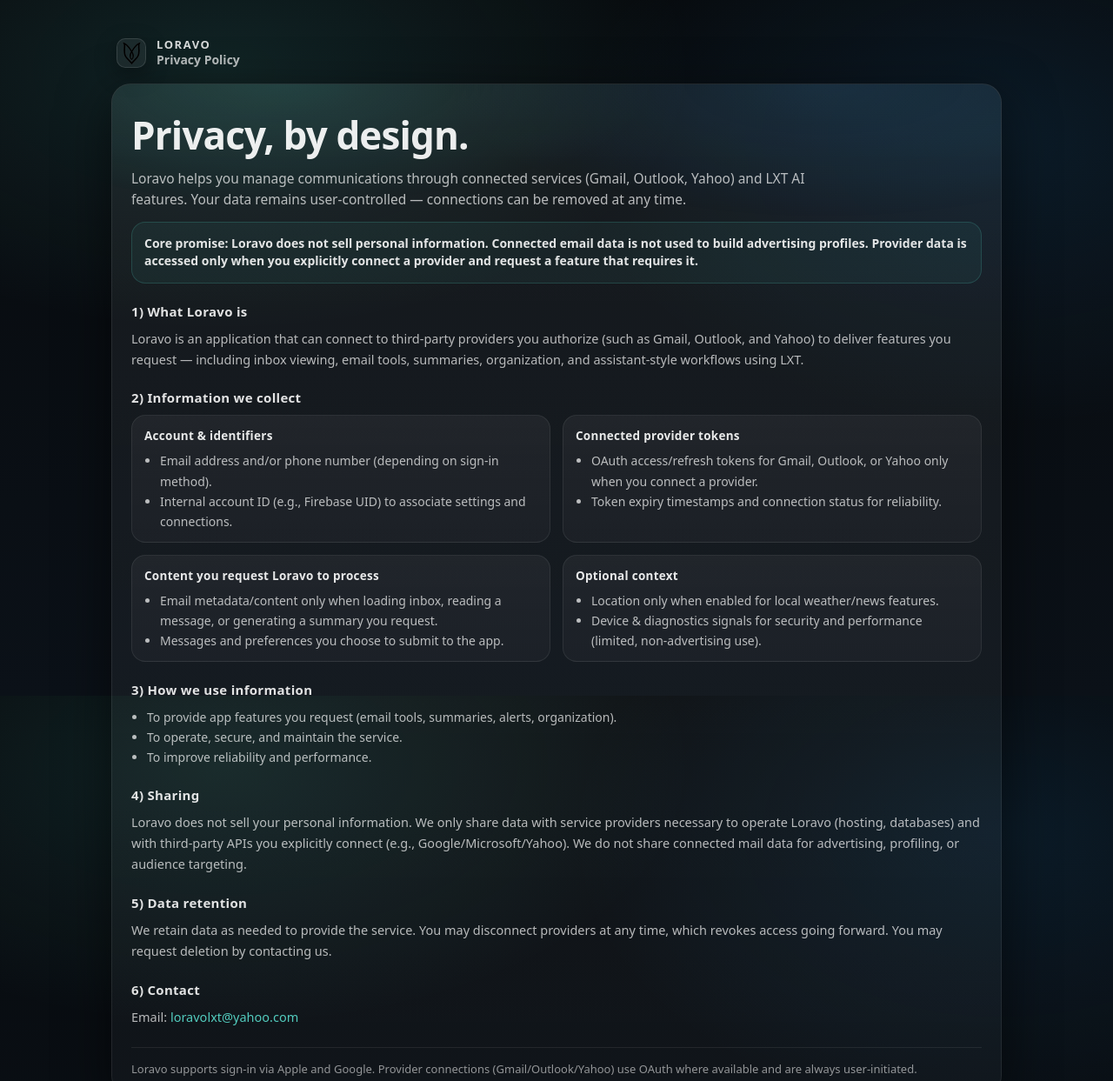
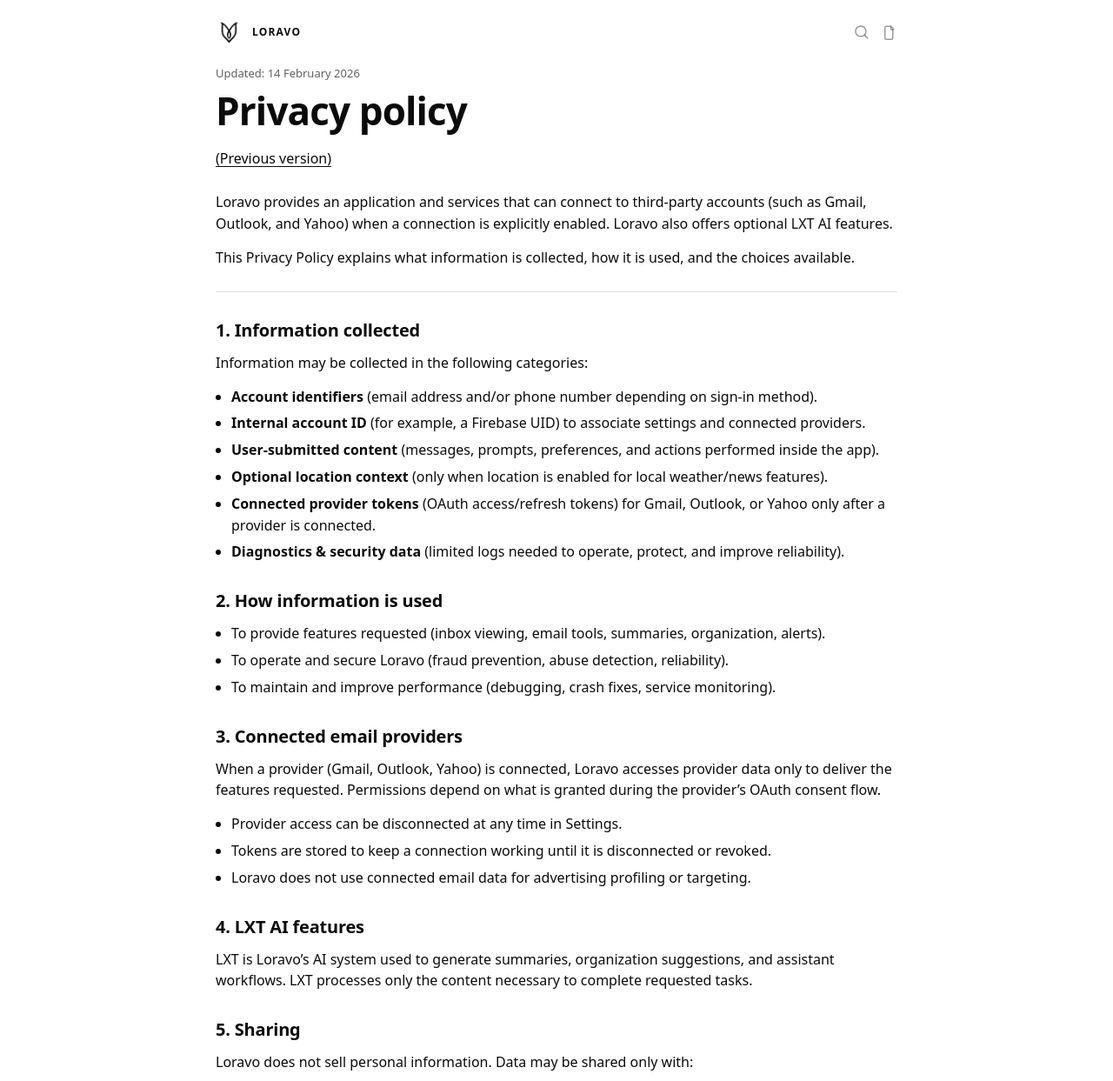
Before and after one commit to loravo/Loravo-backend, a website: page public/privacy.html in a window 1280 px wide. Shown: the top 1243 px of the page at 87% size. Drawn offline with Linux system fonts and the light colour scheme.

Commit message:
Update Gmail OAuth and backend

```diff
--- a/public/privacy.html
+++ b/public/privacy.html
@@ -3,297 +3,267 @@
 <head>
   <meta charset="utf-8" />
   <meta name="viewport" content="width=device-width,initial-scale=1" />
-  <title>Loravo Privacy Policy</title>
+  <title>Loravo — Privacy Policy</title>
 
   <style>
     :root{
-      /* Professional dark slate palette (less teal, more premium/clean) */
-      --bg0:#070A0D;
-      --bg1:#0B1118;
-      --card:#0F1722;
-      --card2:#121C2A;
-      --line:rgba(255,255,255,.08);
-      --text:rgba(255,255,255,.92);
-      --muted:rgba(255,255,255,.70);
-      --soft:rgba(255,255,255,.55);
-
-      /* subtle accent */
-      --accent:#56D6C7;
-      --accent2:#2EA7FF;
-
-      --radius:22px;
-      --radius2:16px;
-      --shadow: 0 18px 60px rgba(0,0,0,.55);
+      --bg: #ffffff;
+      --text: #0b0b0c;
+      --muted: rgba(11,11,12,.65);
+      --link: #0b0b0c;
+      --rule: rgba(11,11,12,.12);
+      --max: 820px;
     }
 
-    *{box-sizing:border-box}
-    html,body{height:100%}
+    *{ box-sizing:border-box; }
+    html, body { height: 100%; }
     body{
       margin:0;
-      font-family: ui-sans-serif, system-ui, -apple-system, Segoe UI, Roboto, Helvetica, Arial;
-      color:var(--text);
-      background:
-        radial-gradient(900px 500px at 20% 10%, rgba(86,214,199,.12), transparent 60%),
-        radial-gradient(900px 600px at 90% 20%, rgba(46,167,255,.10), transparent 55%),
-        linear-gradient(180deg, var(--bg0), var(--bg1));
+      background: var(--bg);
+      color: var(--text);
+      font-family: ui-sans-serif, system-ui, -apple-system, "SF Pro Display", "SF Pro Text", Segoe UI, Roboto, Helvetica, Arial;
       -webkit-font-smoothing: antialiased;
       -moz-osx-font-smoothing: grayscale;
+      line-height: 1.55;
     }
 
     .wrap{
-      max-width: 1060px;
+      max-width: var(--max);
       margin: 0 auto;
-      padding: 34px 18px 80px;
+      padding: 22px 18px 90px;
     }
 
-    /* Top bar */
-    .topbar{
+    /* Top brand row */
+    .brandbar{
       display:flex;
       align-items:center;
-      justify-content:flex-start;
-      gap:12px;
-      padding: 10px 6px 18px;
+      justify-content:space-between;
+      gap: 14px;
+      margin-bottom: 22px;
+    }
+
+    .brandleft{
+      display:flex;
+      align-items:center;
+      gap: 12px;
+      min-width: 0;
     }
 
     .logo{
-      width: 34px;
-      height: 34px;
-      border-radius: 10px;
+      width: 30px;
+      height: 30px;
+      border-radius: 8px;
       object-fit: cover;
-      box-shadow: 0 8px 24px rgba(0,0,0,.35);
-      border:1px solid rgba(255,255,255,.12);
-      background: rgba(255,255,255,.06);
+      display:block;
     }
 
-    .brand{
-      display:flex;
-      flex-direction:column;
-      line-height:1.05;
-    }
-    .brand .name{
-      font-weight: 750;
-      letter-spacing: .12em;
-      font-size: 13px;
-      opacity:.9;
-    }
-    .brand .sub{
-      font-weight: 650;
-      font-size: 14px;
-      color: var(--muted);
-      margin-top: 4px;
+    .brandname{
+      font-weight: 700;
+      letter-spacing: .10em;
+      font-size: 12px;
+      text-transform: uppercase;
+      margin: 0;
+      white-space: nowrap;
     }
 
-    /* Hero card */
-    .hero{
-      background: linear-gradient(180deg, rgba(255,255,255,.06), rgba(255,255,255,.03));
-      border: 1px solid var(--line);
-      border-radius: var(--radius);
-      box-shadow: var(--shadow);
-      padding: 22px 22px 18px;
-      position: relative;
-      overflow:hidden;
+    .icons{
+      display:flex;
+      align-items:center;
+      gap: 14px;
+      color: rgba(11,11,12,.55);
+      user-select:none;
     }
 
-    .hero:before{
-      content:"";
-      position:absolute; inset:-2px;
-      background: radial-gradient(700px 240px at 20% 0%, rgba(86,214,199,.14), transparent 60%),
-                  radial-gradient(700px 260px at 80% 0%, rgba(46,167,255,.12), transparent 62%);
-      pointer-events:none;
-      opacity:.9;
+    .icon{
+      width: 18px;
+      height: 18px;
+      display:block;
+      opacity: .75;
     }
 
-    .hero > *{position:relative}
+    /* Header */
+    .updated{
+      color: var(--muted);
+      font-size: 13px;
+      margin: 22px 0 10px;
+    }
 
     h1{
-      margin: 6px 0 8px;
       font-size: 44px;
+      line-height: 1.08;
+      margin: 0 0 18px;
       letter-spacing: -0.02em;
     }
 
-    .lead{
-      margin: 0 0 14px;
-      color: var(--muted);
-      max-width: 820px;
-      line-height: 1.55;
-      font-size: 15.5px;
+    .prev{
+      display:inline-block;
+      margin: 0 0 26px;
+      color: var(--link);
+      text-decoration: underline;
+      text-underline-offset: 3px;
+      font-size: 16px;
     }
 
-    .promise{
-      margin-top: 12px;
-      padding: 14px 14px;
-      border-radius: 16px;
-      border: 1px solid rgba(86,214,199,.18);
-      background: rgba(86,214,199,.06);
-      color: rgba(255,255,255,.88);
-      font-weight: 600;
-      line-height:1.45;
-      font-size: 14px;
+    h2{
+      font-size: 20px;
+      margin: 28px 0 10px;
+      letter-spacing: -0.01em;
     }
 
-    .sectionTitle{
-      margin: 22px 0 10px;
-      font-size: 15px;
-      font-weight: 760;
-      color: rgba(255,255,255,.88);
-      letter-spacing: .02em;
-    }
-
-    .p{
-      margin: 0 0 10px;
-      color: var(--muted);
-      line-height: 1.65;
-      font-size: 14.5px;
-    }
-
-    /* Grid cards */
-    .grid{
-      display:grid;
-      grid-template-columns: 1fr 1fr;
-      gap: 14px;
-      margin-top: 10px;
-    }
-
-    @media (max-width: 820px){
-      h1{font-size: 36px}
-      .grid{grid-template-columns: 1fr}
-    }
-
-    .card{
-      background: linear-gradient(180deg, rgba(255,255,255,.05), rgba(255,255,255,.03));
-      border: 1px solid var(--line);
-      border-radius: var(--radius2);
-      padding: 14px 14px 12px;
-    }
-
-    .card h3{
-      margin: 0 0 8px;
-      font-size: 13.5px;
-      letter-spacing: .02em;
-      text-transform:none;
-      color: rgba(255,255,255,.90);
+    p{
+      margin: 0 0 14px;
+      font-size: 16px;
     }
 
     ul{
-      margin: 0;
+      margin: 0 0 14px;
       padding-left: 18px;
-      color: var(--muted);
-      line-height: 1.65;
-      font-size: 14px;
+      font-size: 16px;
     }
 
-    .footer{
-      margin-top: 22px;
-      padding-top: 14px;
-      border-top: 1px solid var(--line);
-      color: var(--soft);
-      font-size: 13px;
-      line-height:1.6;
+    li{ margin: 6px 0; }
+
+    .rule{
+      height: 1px;
+      background: var(--rule);
+      border: 0;
+      margin: 26px 0;
     }
 
-    a{color: rgba(86,214,199,.95); text-decoration:none}
-    a:hover{text-decoration:underline}
+    a{
+      color: var(--link);
+      text-decoration: underline;
+      text-underline-offset: 3px;
+    }
 
-    /* subtle entrance (professional, not flashy) */
-    @keyframes fadeUp { from {opacity:0; transform: translateY(10px)} to {opacity:1; transform: translateY(0)} }
-    .hero{ animation: fadeUp .35s ease-out both; }
+    .small{
+      color: var(--muted);
+      font-size: 13px;
+      margin-top: 26px;
+    }
+
+    /* Mobile */
+    @media (max-width: 520px){
+      h1{ font-size: 36px; }
+      .prev{ font-size: 15px; }
+    }
   </style>
 </head>
 
 <body>
   <div class="wrap">
-    <!-- Top bar (logo + title). NO "Last updated" anywhere. -->
-    <div class="topbar">
-      <!-- Logo file must exist at: public/logo.png -->
-      <img class="logo" src="/logo.png" alt="Loravo logo" />
-      <div class="brand">
-        <div class="name">LORAVO</div>
-        <div class="sub">Privacy Policy</div>
+    <!-- Brand row (logo + Loravo like the screenshot top-left) -->
+    <div class="brandbar">
+      <div class="brandleft">
+        <!-- Put logo at public/logo.png -->
+        <img class="logo" src="/logo.png" alt="Loravo logo" onerror="this.style.display='none'" />
+        <p class="brandname">LORAVO</p>
+      </div>
+
+      <!-- simple icons like the screenshot (not functional, purely visual) -->
+      <div class="icons" aria-hidden="true">
+        <!-- search icon -->
+        <svg class="icon" viewBox="0 0 24 24" fill="none">
+          <path d="M10.5 18.5a8 8 0 1 1 0-16 8 8 0 0 1 0 16Z" stroke="currentColor" stroke-width="2"/>
+          <path d="M16.8 16.8 21 21" stroke="currentColor" stroke-width="2" stroke-linecap="round"/>
+        </svg>
+        <!-- “document” icon -->
+        <svg class="icon" viewBox="0 0 24 24" fill="none">
+          <path d="M7 3h7l3 3v15a2 2 0 0 1-2 2H7a2 2 0 0 1-2-2V5a2 2 0 0 1 2-2Z" stroke="currentColor" stroke-width="2"/>
+          <path d="M14 3v4a1 1 0 0 0 1 1h4" stroke="currentColor" stroke-width="2"/>
+        </svg>
       </div>
     </div>
 
-    <div class="hero">
-      <h1>Privacy, by design.</h1>
-      <p class="lead">
-        Loravo helps you manage communications through connected services (Gmail, Outlook, Yahoo) and LXT AI features.
-        Your data remains user-controlled — connections can be removed at any time.
-      </p>
+    <div class="updated">Updated: 14 February 2026</div>
+    <h1>Privacy policy</h1>
 
-      <div class="promise">
-        Core promise: Loravo does not sell personal information. Connected email data is not used to build advertising profiles.
-        Provider data is accessed only when you explicitly connect a provider and request a feature that requires it.
-      </div>
+    <!-- Optional: if you ever host an older one -->
+    <a class="prev" href="/privacy-previous.html">(Previous version)</a>
 
-      <div class="sectionTitle">1) What Loravo is</div>
-      <p class="p">
-        Loravo is an application that can connect to third-party providers you authorize (such as Gmail, Outlook, and Yahoo)
-        to deliver features you request — including inbox viewing, email tools, summaries, organization, and assistant-style workflows using LXT.
-      </p>
+    <p>
+      Loravo provides an application and services that can connect to third-party accounts (such as Gmail, Outlook, and Yahoo)
+      when a connection is explicitly enabled. Loravo also offers optional LXT AI features.
+    </p>
 
-      <div class="sectionTitle">2) Information we collect</div>
-      <div class="grid">
-        <div class="card">
-          <h3>Account & identifiers</h3>
-          <ul>
-            <li>Email address and/or phone number (depending on sign-in method).</li>
-            <li>Internal account ID (e.g., Firebase UID) to associate settings and connections.</li>
-          </ul>
-        </div>
+    <p>
+      This Privacy Policy explains what information is collected, how it is used, and the choices available.
+    </p>
 
-        <div class="card">
-          <h3>Connected provider tokens</h3>
-          <ul>
-            <li>OAuth access/refresh tokens for Gmail, Outlook, or Yahoo only when you connect a provider.</li>
-            <li>Token expiry timestamps and connection status for reliability.</li>
-          </ul>
-        </div>
+    <hr class="rule" />
 
-        <div class="card">
-          <h3>Content you request Loravo to process</h3>
-          <ul>
-            <li>Email metadata/content only when loading inbox, reading a message, or generating a summary you request.</li>
-            <li>Messages and preferences you choose to submit to the app.</li>
-          </ul>
-        </div>
+    <h2>1. Information collected</h2>
+    <p>Information may be collected in the following categories:</p>
+    <ul>
+      <li><strong>Account identifiers</strong> (email address and/or phone number depending on sign-in method).</li>
+      <li><strong>Internal account ID</strong> (for example, a Firebase UID) to associate settings and connected providers.</li>
+      <li><strong>User-submitted content</strong> (messages, prompts, preferences, and actions performed inside the app).</li>
+      <li><strong>Optional location context</strong> (only when location is enabled for local weather/news features).</li>
+      <li><strong>Connected provider tokens</strong> (OAuth access/refresh tokens) for Gmail, Outlook, or Yahoo only after a provider is connected.</li>
+      <li><strong>Diagnostics & security data</strong> (limited logs needed to operate, protect, and improve reliability).</li>
+    </ul>
 
-        <div class="card">
-          <h3>Optional context</h3>
-          <ul>
-            <li>Location only when enabled for local weather/news features.</li>
-            <li>Device & diagnostics signals for security and performance (limited, non-advertising use).</li>
-          </ul>
-        </div>
-      </div>
+    <h2>2. How information is used</h2>
+    <ul>
+      <li>To provide features requested (inbox viewing, email tools, summaries, organization, alerts).</li>
+      <li>To operate and secure Loravo (fraud prevention, abuse detection, reliability).</li>
+      <li>To maintain and improve performance (debugging, crash fixes, service monitoring).</li>
+    </ul>
 
-      <div class="sectionTitle">3) How we use information</div>
-      <ul>
-        <li>To provide app features you request (email tools, summaries, alerts, organization).</li>
-        <li>To operate, secure, and maintain the service.</li>
-        <li>To improve reliability and performance.</li>
-      </ul>
+    <h2>3. Connected email providers</h2>
+    <p>
+      When a provider (Gmail, Outlook, Yahoo) is connected, Loravo accesses provider data only to deliver the features requested.
+      Permissions depend on what is granted during the provider’s OAuth consent flow.
+    </p>
+    <ul>
+      <li>Provider access can be disconnected at any time in Settings.</li>
+      <li>Tokens are stored to keep a connection working until it is disconnected or revoked.</li>
+      <li>Loravo does not use connected email data for advertising profiling or targeting.</li>
+    </ul>
 
-      <div class="sectionTitle">4) Sharing</div>
-      <p class="p">
-        Loravo does not sell your personal information. We only share data with service providers necessary to operate Loravo
-        (hosting, databases) and with third-party APIs you explicitly connect (e.g., Google/Microsoft/Yahoo). We do not share connected
-        mail data for advertising, profiling, or audience targeting.
-      </p>
+    <h2>4. LXT AI features</h2>
+    <p>
+      LXT is Loravo’s AI system used to generate summaries, organization suggestions, and assistant workflows.
+      LXT processes only the content necessary to complete requested tasks.
+    </p>
 
-      <div class="sectionTitle">5) Data retention</div>
-      <p class="p">
-        We retain data as needed to provide the service. You may disconnect providers at any time, which revokes access going forward.
-        You may request deletion by contacting us.
-      </p>
+    <h2>5. Sharing</h2>
+    <p>
+      Loravo does not sell personal information.
+      Data may be shared only with:
+    </p>
+    <ul>
+      <li><strong>Service providers</strong> used to operate Loravo (hosting, databases, monitoring) under confidentiality and security controls.</li>
+      <li><strong>Third-party APIs</strong> that are explicitly connected (for example, Google or Microsoft, and Yahoo where supported).</li>
+    </ul>
 
-      <div class="sectionTitle">6) Contact</div>
-      <p class="p">
-        Email: <a href="mailto:loravolxt@yahoo.com">loravolxt@yahoo.com</a>
-      </p>
+    <h2>6. Data retention</h2>
+    <p>
+      Data is retained only as needed to provide the service, comply with legal obligations, and maintain security.
+      Provider connections can be removed in Settings. Data deletion requests can be submitted using the contact below.
+    </p>
 
-      <div class="footer">
-        Loravo supports sign-in via Apple and Google. Provider connections (Gmail/Outlook/Yahoo) use OAuth where available and are always user-initiated.
-      </div>
-    </div>
+    <h2>7. Security</h2>
+    <p>
+      Reasonable administrative, technical, and organizational safeguards are used to protect information.
+      No system can be guaranteed 100% secure.
+    </p>
+
+    <h2>8. Your choices</h2>
+    <ul>
+      <li>Disconnect providers at any time from Settings.</li>
+      <li>Control optional permissions such as location through device settings.</li>
+      <li>Request deletion of account data using the contact below.</li>
+    </ul>
+
+    <h2>9. Contact</h2>
+    <p>
+      Email: <a href="mailto:loravolxt@yahoo.com">loravolxt@yahoo.com</a>
+    </p>
+
+    <p class="small">
+      Note: If local law requires additional notices (for example GDPR or CCPA/CPRA disclosures), those can be added as short addenda on this page.
+    </p>
   </div>
 </body>
 </html>
```
